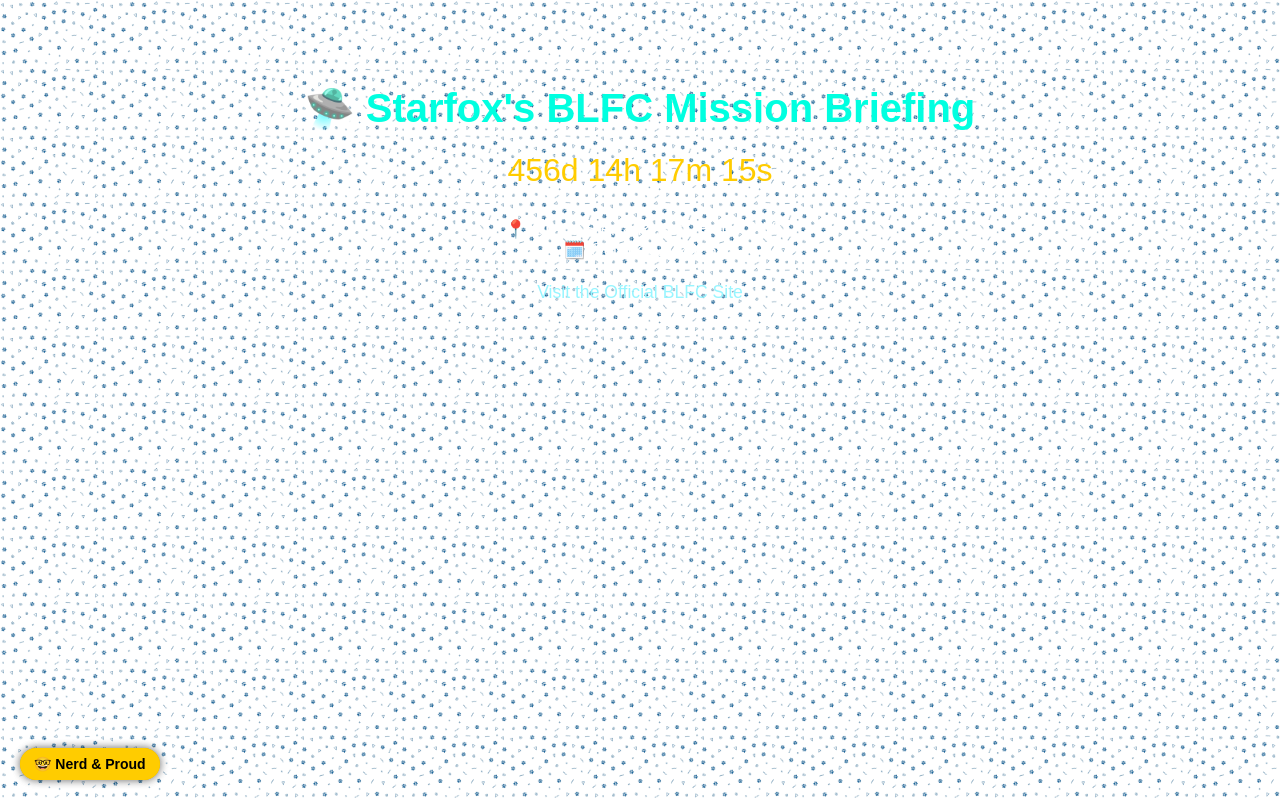
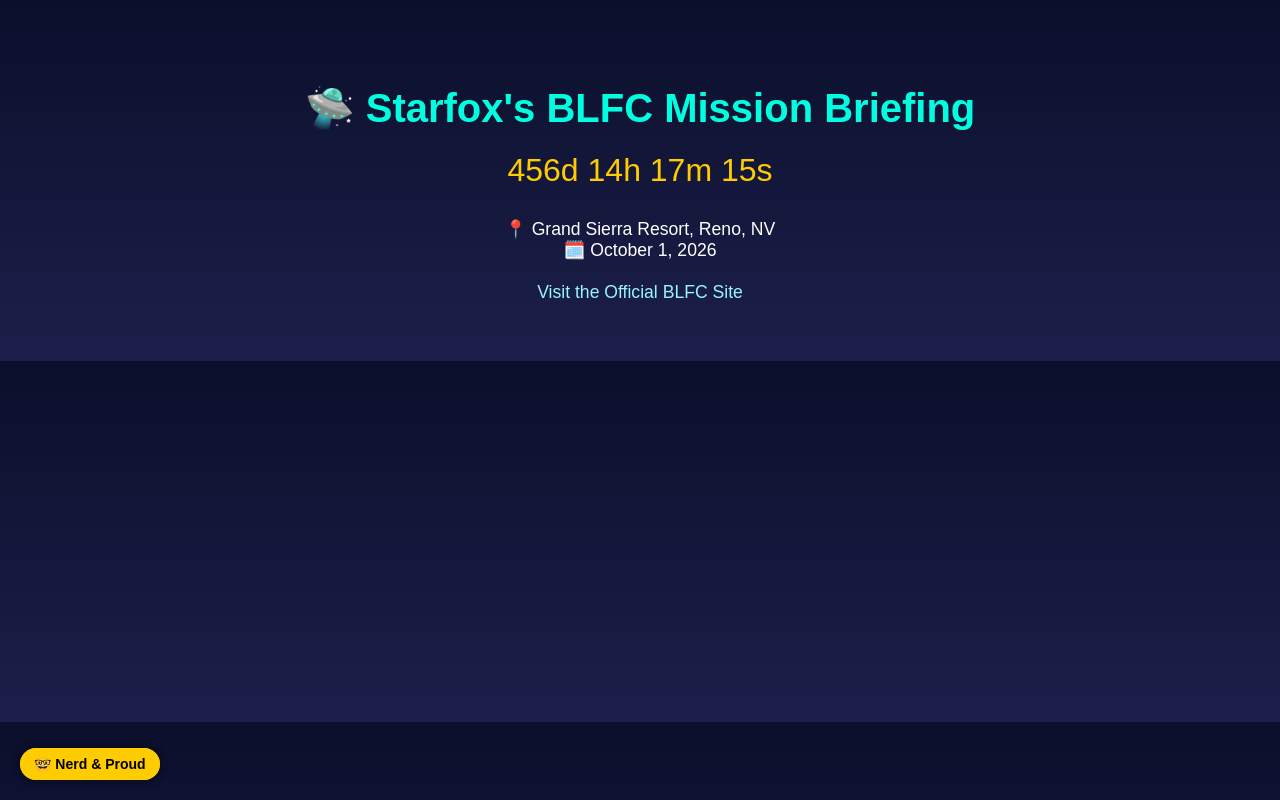
Before and after one commit to TheCoolestStarfox/blfc-countdown-2026, a plain HTML site: page index.html in a window 1280 px wide. Drawn offline with Linux system fonts and the light colour scheme.

Commit message:
Update index.html

```diff
--- a/index.html
+++ b/index.html
@@ -103,19 +103,6 @@
   from { opacity: 0; transform: scale(0.95); }
   to { opacity: 1; transform: scale(1); }
 }
-        /* 🌌 Background Paw Pattern */
-    body {
-      background-image: url('paws-tile.png');
-      background-repeat: repeat;
-      background-size: 100px;
-      background-attachment: fixed;
-      color: #ffffff;
-      font-family: 'Orbitron', sans-serif;
-      text-align: center;
-      padding: 50px 20px;
-    }
-
-    /* ... your other styles follow here ... */
   </style>
 </head>
 <body>
```
